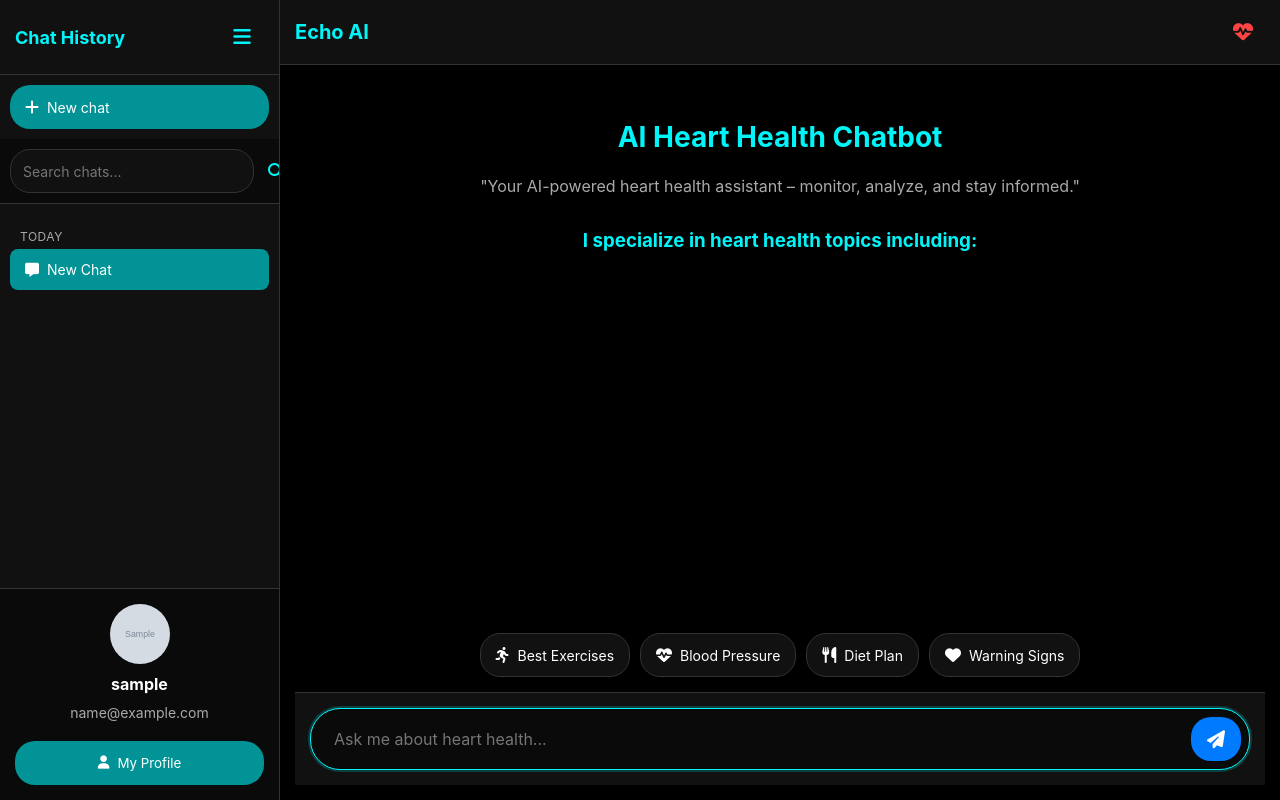
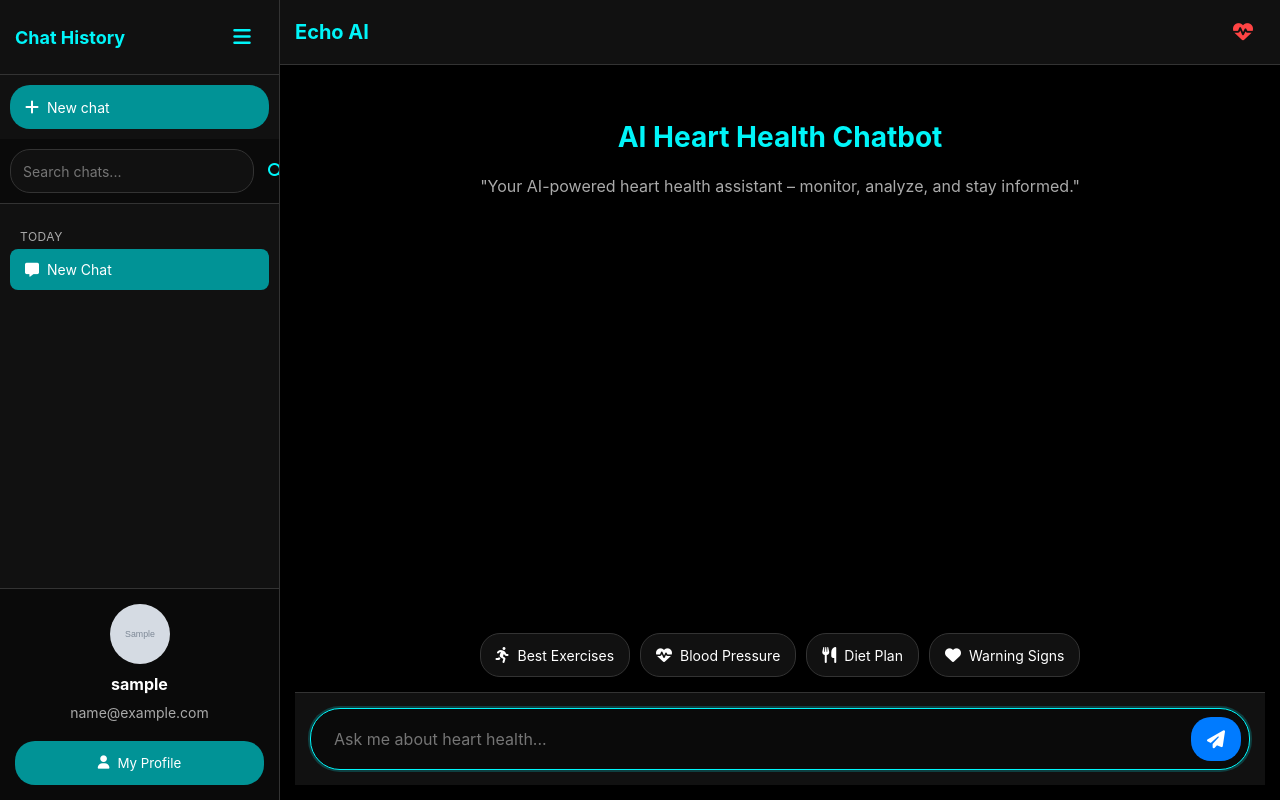
Before and after one commit to 123harsh-bit/ECHO-AI, a Flask app: page / in a window 1280 px wide. Run offline with Flask 3, Linux system fonts and the light colour scheme; the visitor is signed in with stand-in values (Sample User, id 1); tables that the repository leaves empty hold one stand-in row (values such as "Sample post"); grey boxes marked "Sample" are stand-in pictures; some libraries are stand-ins or nearby versions.

Commit message:
Update index.html

```diff
--- a/templates/index.html
+++ b/templates/index.html
@@ -1431,7 +1431,6 @@
                     <h1>AI Heart Health Chatbot</h1>
                     <p>"Your AI-powered heart health assistant – monitor, analyze, and stay informed."</p>
                     <div style="margin-top: 20px; font-size: 16px; color: var(--primary-color);">
-                        <h3>I specialize in heart health topics including:</h3>
                     </div>
                 </div>
 
```
